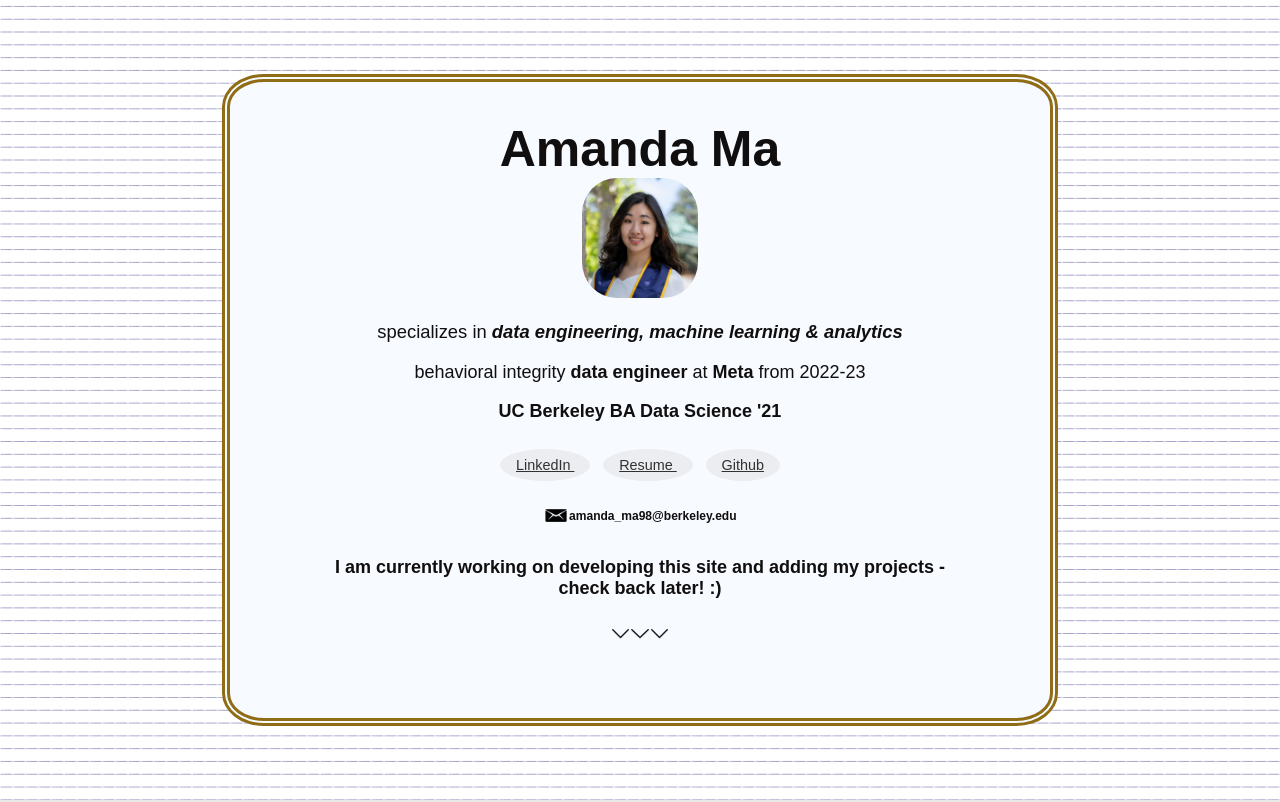
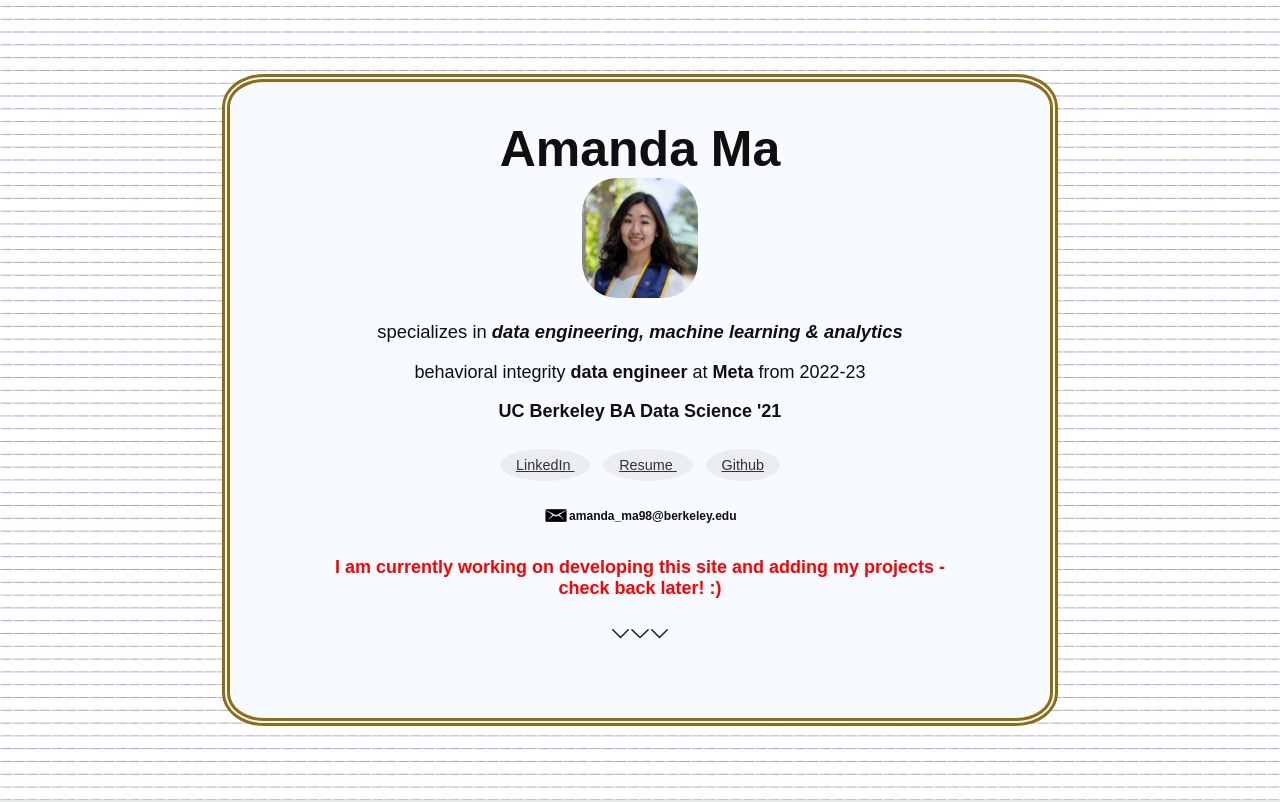
Before and after one commit to mandiema/mandiema.github.io, a React (Create React App) app: page / in a window 1280 px wide. Shown: the top 802 px of the page. Built offline with nearby package versions, Linux system fonts and the light colour scheme.

Commit message:
styling fix

```diff
--- a/src/App.css
+++ b/src/App.css
@@ -94,7 +94,9 @@ a {
   color: #61dafb;
 } */
 
-
+#note {
+  color:red;
+}
 
 .Footer {
   background-color: rgb(41, 47, 60);
--- a/src/components/Header/Header.js
+++ b/src/components/Header/Header.js
@@ -22,7 +22,7 @@ export default function Header() {
             <h6>
                 <img src={email} width="4%"/> amanda_ma98@berkeley.edu
             </h6>
-            <p>
+            <p id="note">
                 <b>I am currently working on developing this site and adding
                 my projects - check back later! :)</b>
             </p>
```
